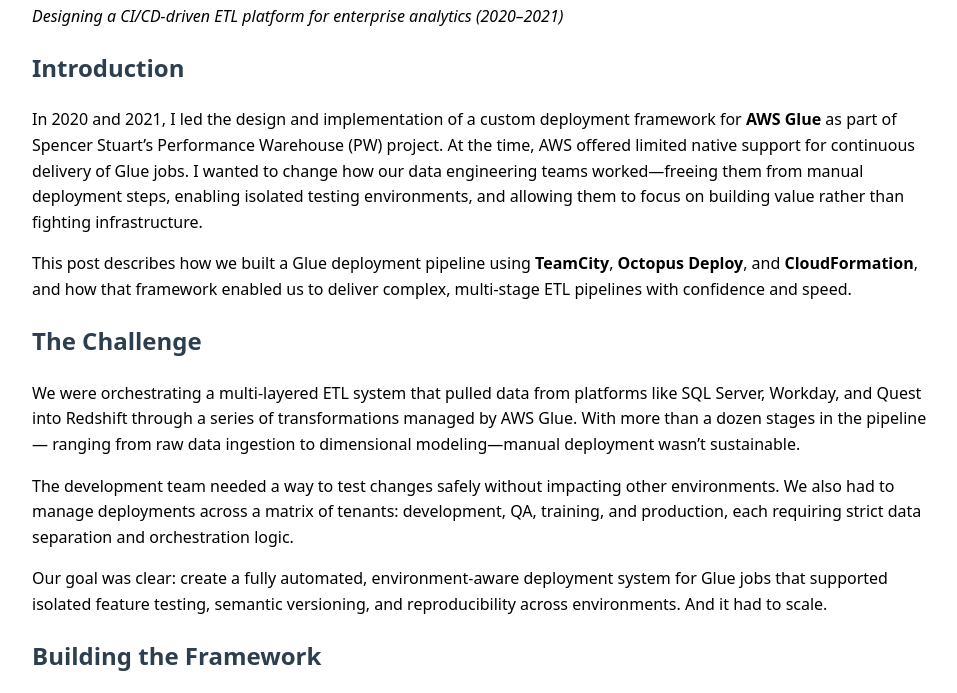
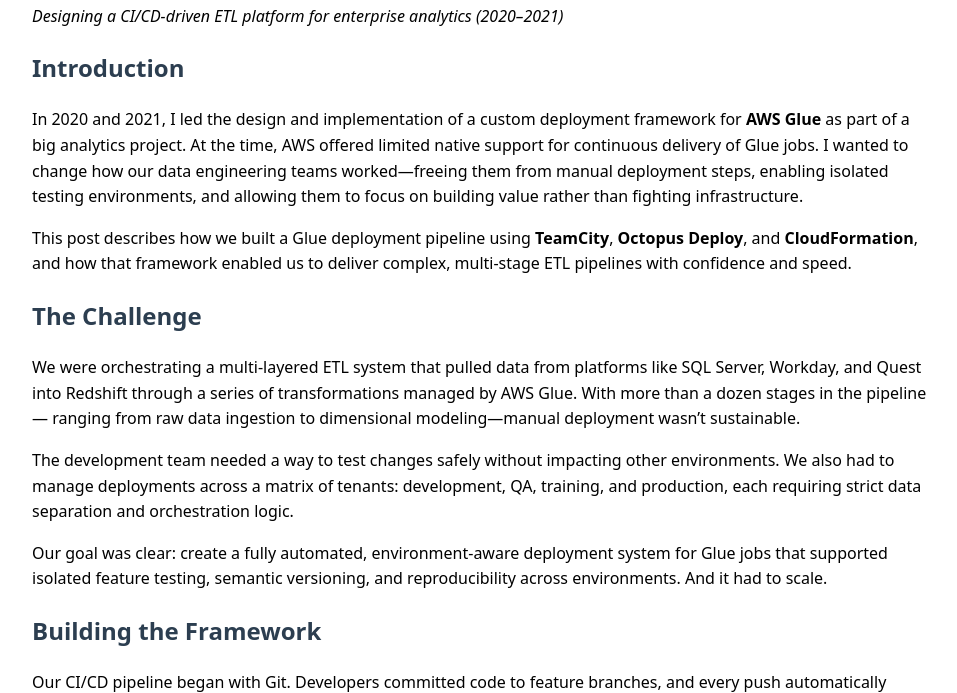
Before and after one commit to avandaleJohn/glue-deployments, a plain HTML site: page docs/index.html in a window 1280 px wide. Shown: the part 101-794 px from the top of the page, without its empty margins (0-957 px from the left). Drawn offline with Linux system fonts and the light colour scheme.

Commit message:
removed SSI reference

```diff
--- a/docs/index.html
+++ b/docs/index.html
@@ -39,7 +39,7 @@
   <h2>Introduction</h2>
   <p>
     In 2020 and 2021, I led the design and implementation of a custom deployment framework for <strong>AWS Glue</strong>
-    as part of Spencer Stuart’s Performance Warehouse (PW) project. At the time, AWS offered limited native support for
+    as part of a big analytics project. At the time, AWS offered limited native support for
     continuous delivery of Glue jobs. I wanted to change how our data engineering teams worked—freeing them from manual
     deployment steps, enabling isolated testing environments, and allowing them to focus on building value rather than
     fighting infrastructure.
```
